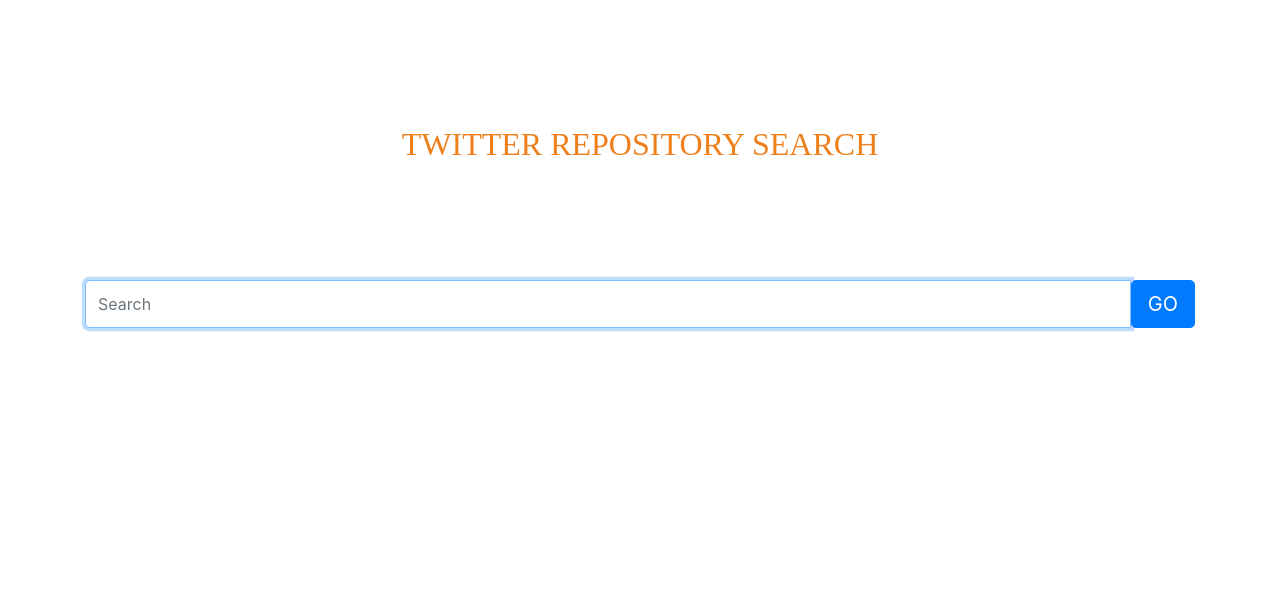
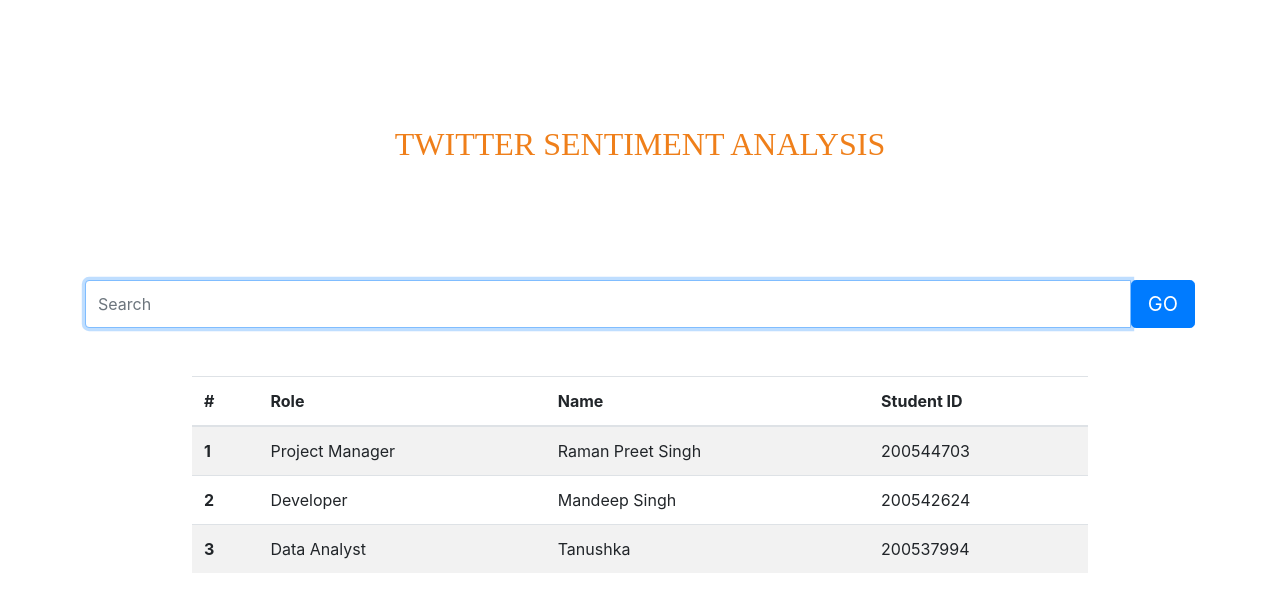
Before and after one commit to Raman-Preet-Singh/flask, a Flask app: page / in a window 1280 px wide. Shown: the part 56-668 px from the top of the page. Run offline with Flask 2, Linux system fonts and the light colour scheme; some libraries are stand-ins or nearby versions.

Commit message:
Add files via upload

```diff
--- a/templates/home.html
+++ b/templates/home.html
@@ -7,7 +7,7 @@
  <link rel="icon" href="http://obj-cache.cloud.ruanbekker.com/favicon.ico">
  <link rel="stylesheet" href="https://cdn.jsdelivr.net/npm/bootstrap@4.0.0/dist/css/bootstrap.min.css" integrity="sha384-Gn5384xqQ1aoWXA+058RXPxPg6fy4IWvTNh0E263XmFcJlSAwiGgFAW/dAiS6JXm" crossorigin="anonymous">
 
- <title>Twitter Repository Search</title>
+ <title>Twitter Sentiment Analysis</title>
 </head>
 <body>
  <nav class="navbar  fixed-top navbar-light justify-content-between " style="background-color: #FF0000;">
@@ -22,7 +22,7 @@
  <div style="font-family: 'Times New Roman'">
  <p>
  <center>
- <font size="6" style="color:rgb(239,127,26);"> <br/>TWITTER REPOSITORY SEARCH</font>
+ <font size="6" style="color:rgb(239,127,26);"> <br/>TWITTER SENTIMENT ANALYSIS</font>
  </center>
  </p>
  </div>
@@ -43,6 +43,39 @@
 
  </div>
  </div>
+ <div style="width:70%;margin:auto">
+
+  <table class="table table-striped">
+  <thead>
+    <tr>
+      <th scope="col">#</th>
+      <th scope="col">Role</th>
+      <th scope="col">Name</th>
+      <th scope="col">Student ID</th>
+    </tr>
+  </thead>
+  <tbody>
+    <tr>
+      <th scope="row">1</th>
+      <td>Project Manager</td>
+      <td>Raman Preet Singh</td>
+      <td>200544703</td>
+    </tr>
+    <tr>
+      <th scope="row">2</th>
+      <td>Developer</td>
+      <td>Mandeep Singh</td>
+      <td>200542624</td>
+    </tr>
+    <tr>
+      <th scope="row">3</th>
+      <td>Data Analyst</td>
+      <td>Tanushka</td>
+      <td>200537994</td>
+    </tr>
+  </tbody>
+</table>
+ </div>
  <script src="https://code.jquery.com/jquery-3.2.1.slim.min.js" integrity="sha384-KJ3o2DKtIkvYIK3UENzmM7KCkRr/rE9/Qpg6aAZGJwFDMVNA/GpGFF93hXpG5KkN" crossorigin="anonymous"></script>
     <script src="https://cdn.jsdelivr.net/npm/popper.js@1.12.9/dist/umd/popper.min.js" integrity="sha384-ApNbgh9B+Y1QKtv3Rn7W3mgPxhU9K/ScQsAP7hUibX39j7fakFPskvXusvfa0b4Q" crossorigin="anonymous"></script>
     <script src="https://cdn.jsdelivr.net/npm/bootstrap@4.0.0/dist/js/bootstrap.min.js" integrity="sha384-JZR6Spejh4U02d8jOt6vLEHfe/JQGiRRSQQxSfFWpi1MquVdAyjUar5+76PVCmYl" crossorigin="anonymous"></script>
```
